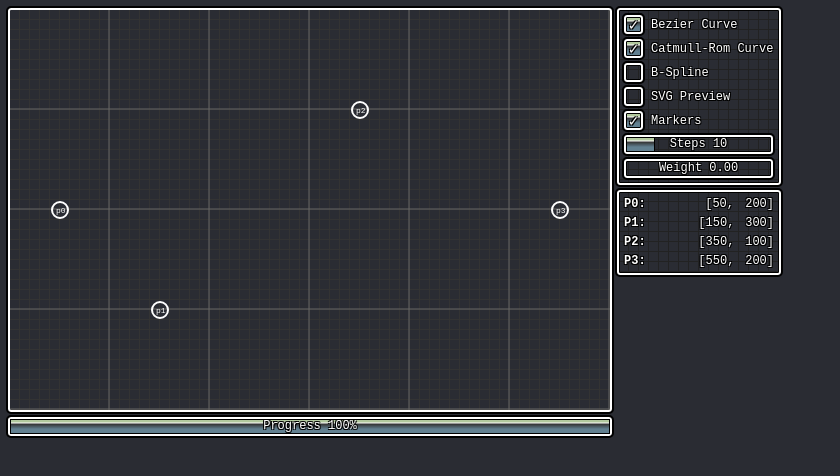
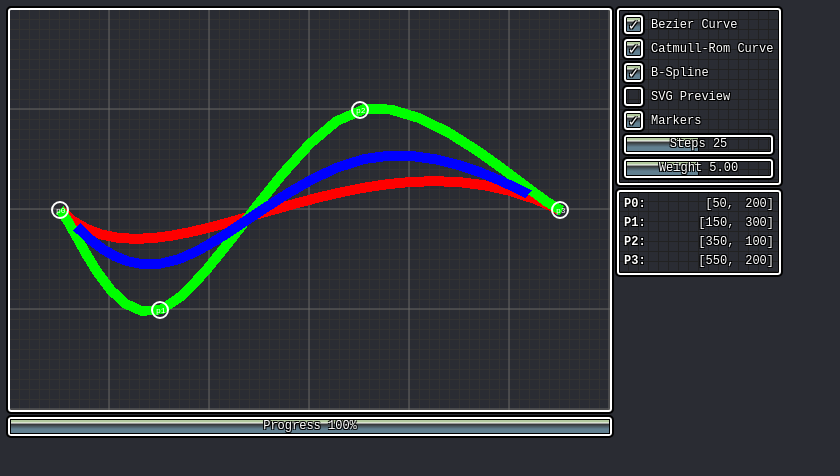
Before and after one commit to moskopio/curves-webgl, a React (Vite) app: page / in a window 1280 px wide. Shown: the top 476 px of the page, without its empty margins (0-840 px from the left). Built offline with nearby package versions, Linux system fonts and the light colour scheme.

Commit message:
fixing boldness

```diff
--- a/src/state.ts
+++ b/src/state.ts
@@ -32,9 +32,9 @@ export const StateContext = createContext<AppState>({
 
 export function useAppState(): AppState {
   const [points,   updatePoints]   = useState(DEFAULT_POINTS)
-  const [steps,    updateSteps]    = useState(10)
+  const [steps,    updateSteps]    = useState(25)
   const [progress, updateProgress] = useState(1)
-  const [weight,   updateWeight]   = useState(0)
+  const [weight,   updateWeight]   = useState(5)
 
   return useMemo(() => ({
     points,   updatePoints,
@@ -73,7 +73,7 @@ export const SettingsContext = createContext<SettingsState>({
 export function useSettingsState(): SettingsState {
   const [ bezierEnabled,  setBezierEnabled] = useState(true)
   const [catmullEnabled, setCatmullEnabled] = useState(true)
-  const [bSplineEnabled, setBSplineEnabled] = useState(false)
+  const [bSplineEnabled, setBSplineEnabled] = useState(true)
 
   const [svgEnabled, setSvgEnabled] = useState(false)
   const [markersEnabled, setMarkersEnabled] = useState(true)
--- a/src/webgl/line-drawer.ts
+++ b/src/webgl/line-drawer.ts
@@ -32,14 +32,14 @@ export function createLineDrawer(parameters: Parameters): LineDrawer | undefined
   const uP3 = gl.getUniformLocation(program, 'p3')
   const uColor = gl.getUniformLocation(program, 'color')
 
-  const aSteps = gl.getAttribLocation(program, 't')
-  const aPos = gl.getAttribLocation(program, 'p')
+  const aStep = gl.getAttribLocation(program, 't')
+  const aWeight = gl.getAttribLocation(program, 'weight')
 
   const stepBuffer = gl.createBuffer()
   const pBuffer = gl.createBuffer()
 
   let stepsCount = 100
-  updateSteps(100, 100, 0)
+  updateSteps(100, 100, 5)
   updateColor(color)
 
   return { updateSteps, setViewPort, updatePoints, draw }
@@ -57,14 +57,12 @@ export function createLineDrawer(parameters: Parameters): LineDrawer | undefined
     stepsCount = Math.floor(steps);
 
     const stepsArray = []
-    const pArray = []
+    const weightArray = []
     for (let i = 0; i < stepsCount; i++) {
       stepsArray.push(i * progress / (stepsCount - 1))
       stepsArray.push(i * progress / (stepsCount - 1))
-      pArray.push(0)
-      pArray.push(0)
-      pArray.push(weight)
-      pArray.push(weight)
+      weightArray.push(-weight)
+      weightArray.push(weight)
     }
 
     gl.useProgram(program!)
@@ -72,7 +70,7 @@ export function createLineDrawer(parameters: Parameters): LineDrawer | undefined
     gl.bufferData(gl.ARRAY_BUFFER, new Float32Array(stepsArray), gl.STATIC_DRAW)
 
     gl.bindBuffer(gl.ARRAY_BUFFER, pBuffer)
-    gl.bufferData(gl.ARRAY_BUFFER, new Float32Array(pArray), gl.STATIC_DRAW)
+    gl.bufferData(gl.ARRAY_BUFFER, new Float32Array(weightArray), gl.STATIC_DRAW)
 
   }
 
@@ -100,12 +98,12 @@ export function createLineDrawer(parameters: Parameters): LineDrawer | undefined
     gl.useProgram(program!)
 
 		gl.bindBuffer(gl.ARRAY_BUFFER, stepBuffer)
-		gl.vertexAttribPointer(aSteps, 1, gl.FLOAT, false, 0, 0)
-		gl.enableVertexAttribArray(aSteps)
+		gl.vertexAttribPointer(aStep, 1, gl.FLOAT, false, 0, 0)
+		gl.enableVertexAttribArray(aStep)
 
     gl.bindBuffer(gl.ARRAY_BUFFER, pBuffer)
-		gl.vertexAttribPointer(aPos, 2, gl.FLOAT, false, 0, 0)
-		gl.enableVertexAttribArray(aPos)
+		gl.vertexAttribPointer(aWeight, 1, gl.FLOAT, false, 0, 0)
+		gl.enableVertexAttribArray(aWeight)
 
 		gl.drawArrays(gl.TRIANGLE_STRIP, 0, stepsCount * 2)
   }
```
Also changed, not shown: src/webgl/b-spline.vert, src/webgl/bezier.vert, src/webgl/catmull.vert.
